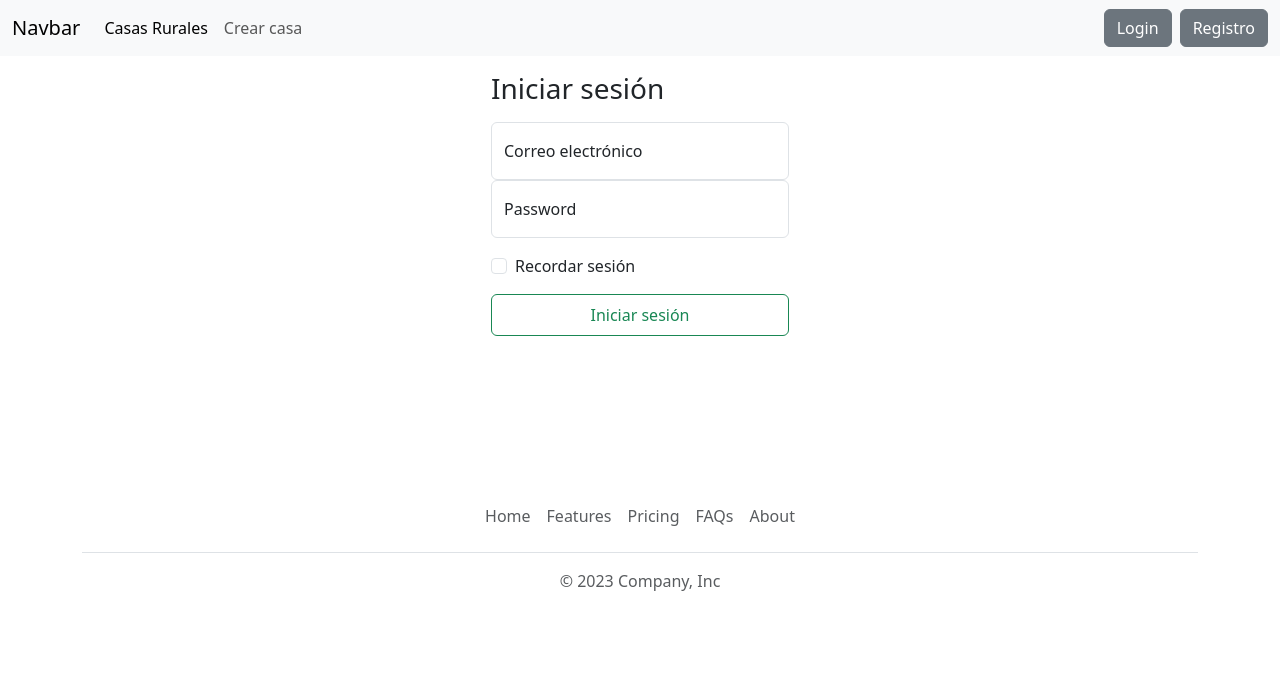
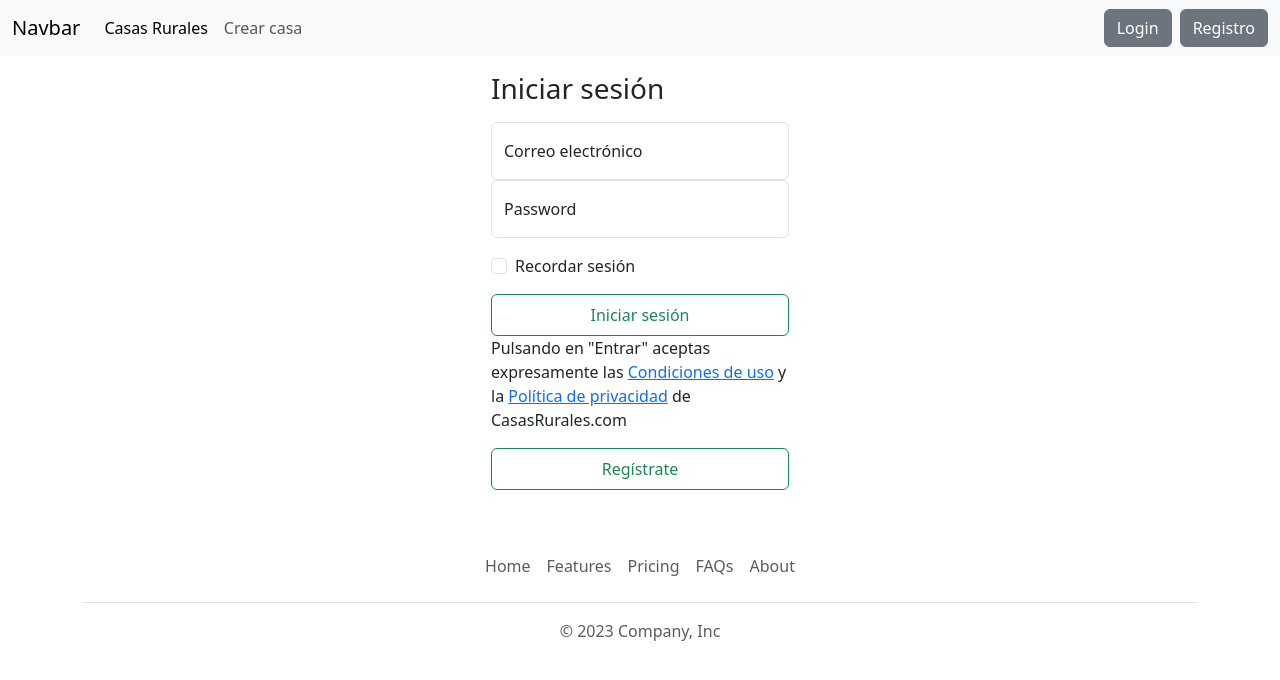
Before and after one commit to almudenadomenech/ANGULAR_GRUPO-5, an Angular app in the folder FRONTED/: page /login in a window 1280 px wide. Shown: the top 680 px of the page. Built offline with nearby package versions, Linux system fonts and the light colour scheme.

Commit message:
mejoras en el login.component.html

```diff
--- a/FRONTED/src/app/login/login.component.html
+++ b/FRONTED/src/app/login/login.component.html
@@ -19,5 +19,13 @@
         </label>
       </div>
       <button class="btn btn-outline-success w-100 py-2" type="submit">Iniciar sesión</button>
-    </form>
+      <div>
+        <div>
+        <p class="c-p-conditions">
+            Pulsando en "Entrar" aceptas expresamente las <a href="https://www.casasrurales.com/aviso-legal" target="_blank" id="condiciones_uso_alta">Condiciones de uso</a> y la <a href="https://www.casasrurales.com/politica-privacidad" target="_blank" id="politica de privacidad">Política de privacidad</a> de CasasRurales.com            </p>      </div>
+        </div>
+        <div>
+        <button type="button" class="btn btn-outline-success w-100 py-2" routerLink="/register">Regístrate</button>
+        </div>
+        </form>
   </main>
```
